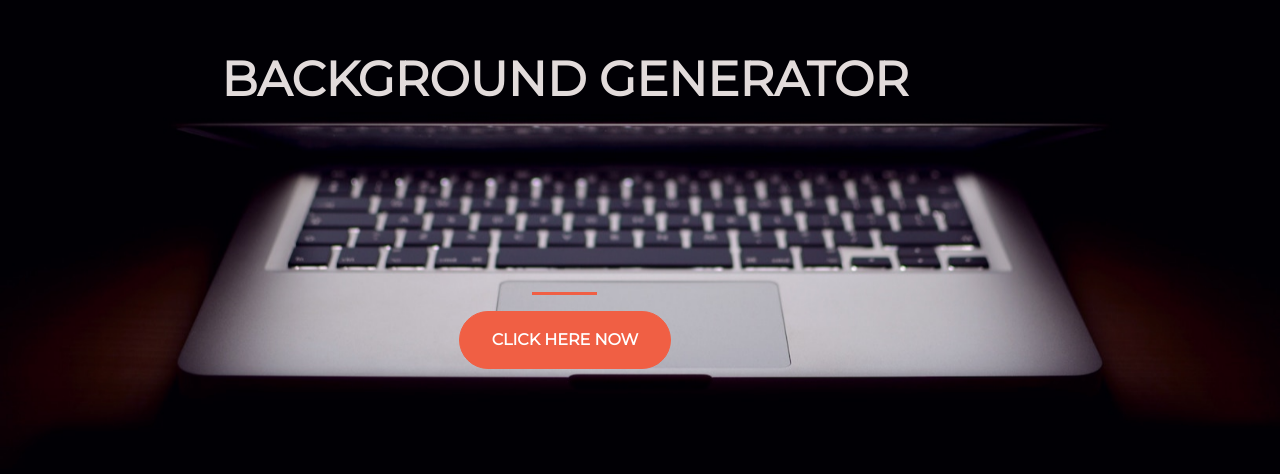
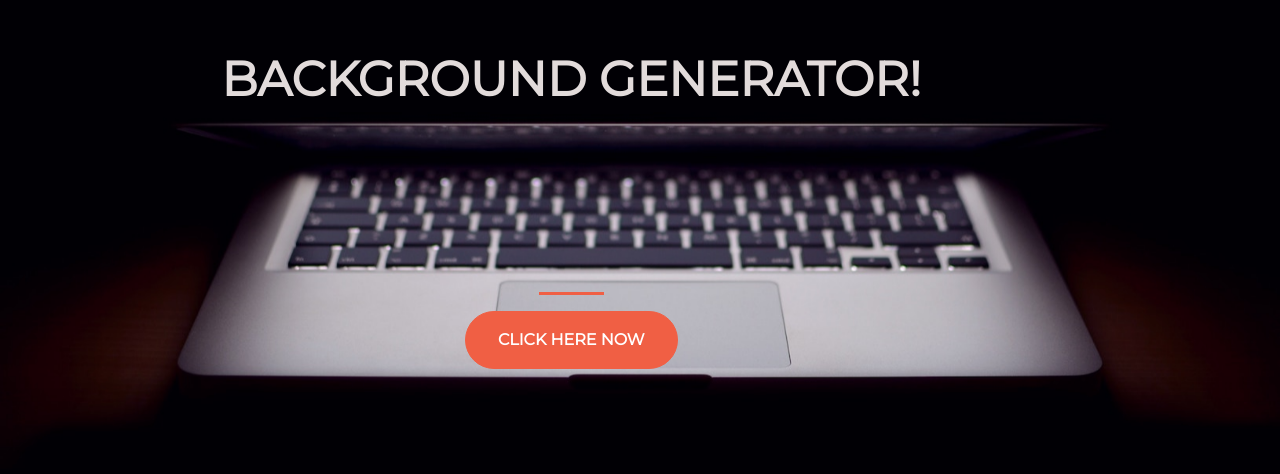
Before and after one commit to Robodam/background-generator, a plain HTML site: page index.html in a window 1280 px wide. Shown: the part 190-664 px from the top of the page. Drawn offline with nearby package versions, Linux system fonts and the light colour scheme.

Commit message:
modifying title

```diff
--- a/index.html
+++ b/index.html
@@ -32,7 +32,7 @@
       <div class="row">
         <header class="text-center col-12">
           <h1 class="text-uppercase">
-            <strong>Background Generator</strong>
+            <strong>Background Generator!</strong>
           </h1>
         </header>
         <div class="buffer col-12"></div>
```
